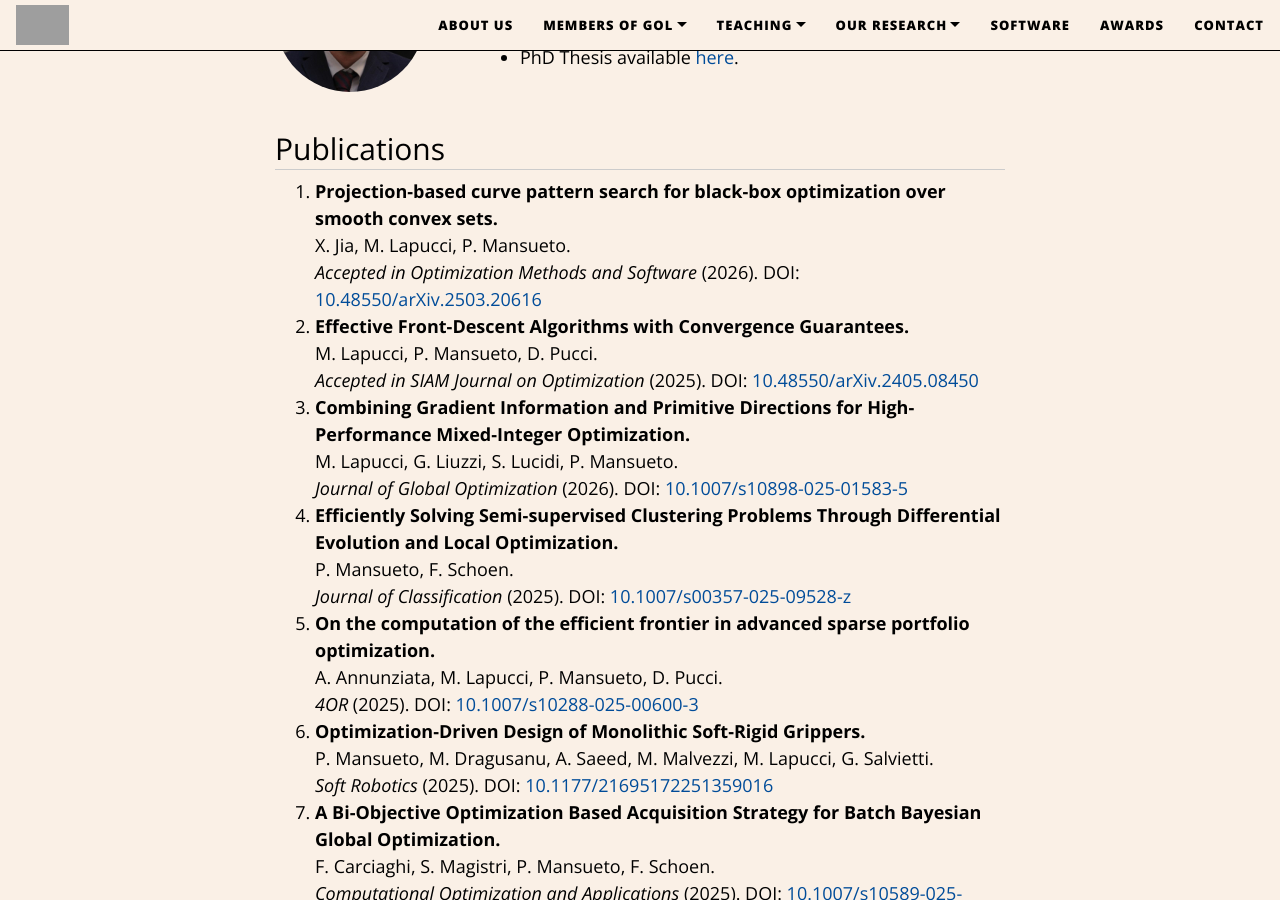
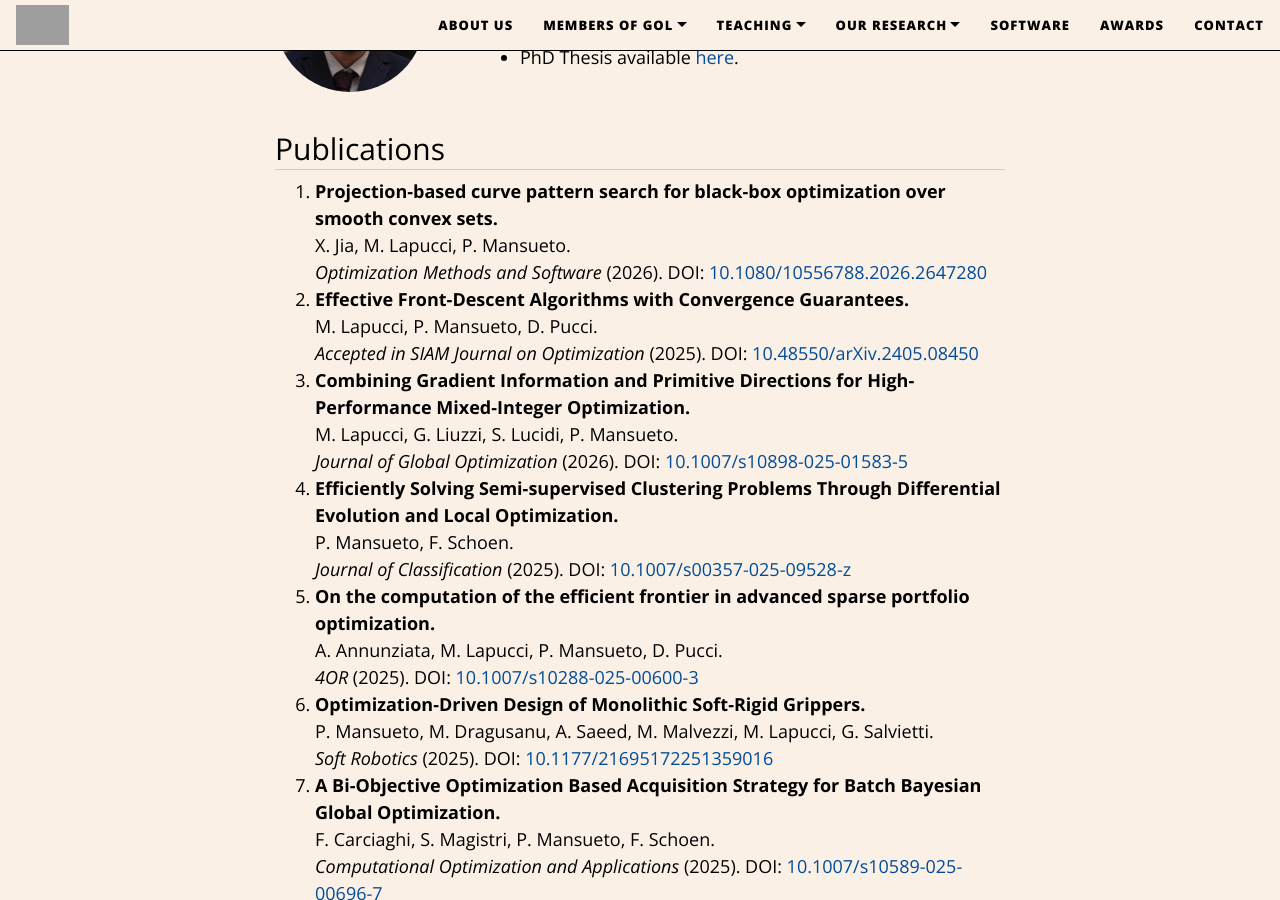
Before and after one commit to GOL-UniFI/GOL-UniFI.github.io, a Jekyll site: the page built from pages/pierluigi_mansueto.md, in a window 1280 px wide and 900 px high, scrolled down 494 px. Built offline with Jekyll 4.4.1, drawn with Linux system fonts in a browser that asks for light colours; nearby versions of some CDN libraries; grey boxes are pictures that could not be loaded.

Commit message:
Mansueto Page

```diff
--- a/pages/pierluigi_mansueto.md
+++ b/pages/pierluigi_mansueto.md
@@ -43,7 +43,7 @@ title: Pierluigi Mansueto
         <li>
         <strong>Projection-based curve pattern search for black-box optimization over smooth convex sets.</strong><br>
         X. Jia, M. Lapucci, P. Mansueto.<br>
-        <em>Accepted in Optimization Methods and Software</em> (2026). DOI: <a href="https://doi.org/10.48550/arXiv.2503.20616">10.48550/arXiv.2503.20616</a>
+        <em>Optimization Methods and Software</em> (2026). DOI: <a href="https://doi.org/10.1080/10556788.2026.2647280">10.1080/10556788.2026.2647280</a>
         </li>
         <li>
         <strong>Effective Front-Descent Algorithms with Convergence Guarantees.</strong><br>
```
Also changed, not shown: 1 other file.
